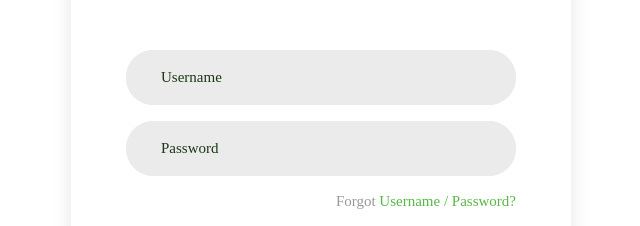
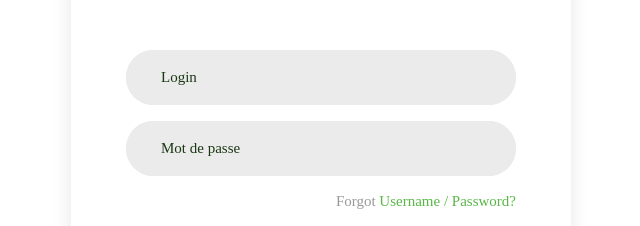
Before and after one commit to YouanTechno/Login_v8, a plain HTML site: page index.html in a window 1280 px wide. Shown: the part 191-417 px from the top of the page, 319-959 px from the left. Drawn offline with Linux system fonts and the light colour scheme; a web font is replaced by a local one.

Commit message:
Modification index (Login, mot de passe)

```diff
--- a/index.html
+++ b/index.html
@@ -36,12 +36,12 @@
 					</span>
 
 					<div class="wrap-input100 validate-input m-b-16" data-validate="Please enter username">
-						<input class="input100" type="text" name="username" placeholder="Username">
+						<input class="input100" type="text" name="username" placeholder="Login">
 						<span class="focus-input100"></span>
 					</div>
 
 					<div class="wrap-input100 validate-input" data-validate = "Please enter password">
-						<input class="input100" type="password" name="pass" placeholder="Password">
+						<input class="input100" type="password" name="pass" placeholder="Mot de passe">
 						<span class="focus-input100"></span>
 					</div>
 
```
